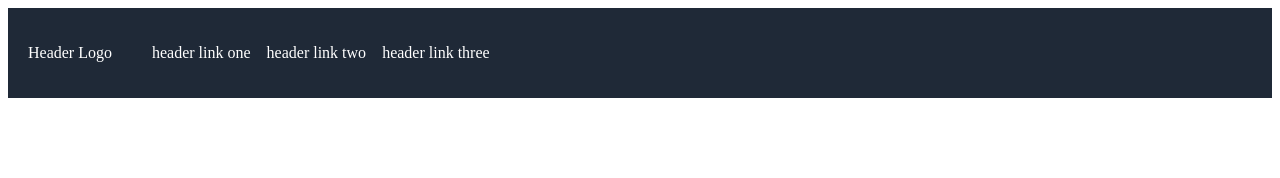
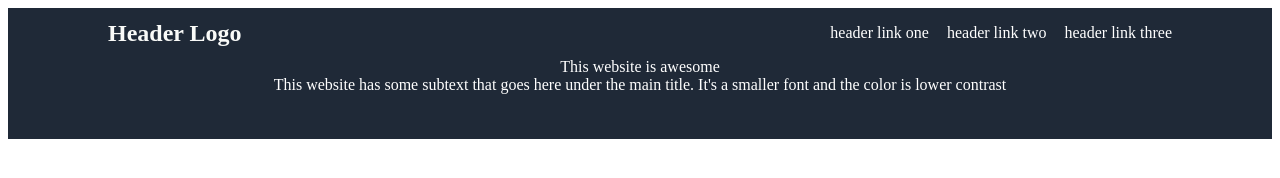
Before and after one commit to richardn257/odin-landing-page, a plain HTML site: page index.html in a window 1280 px wide. Drawn offline with Linux system fonts and the light colour scheme.

Commit message:
Edit modify section 1

```diff
--- a/index.html
+++ b/index.html
@@ -7,21 +7,25 @@
     </head>
     <body>
         <div class="first-section">
+            <div class="header">
                 <div class="left">
+                    <div class="logo">
                         Header Logo
+                    </div>
+                </div>
+                <div class="right">
                     <ul>
                         <li>header link one</li>
                         <li>header link two</li>
                         <li>header link three</li>
                     </ul>
-
                 </div>
-            <div class="right">
-                <!-- <ul>
-                    <li>header link one</li>
-                    <li>header link two</li>
-                    <li>header link three</li>
-                </ul> -->
+            </div>
+            <div class="sec1-content">
+                <div class="sec1-main-title">This website is awesome</div>
+                <div class="sec1-subtext">This website has some subtext that goes here under the main title. It's a smaller font and the color
+                    is lower contrast
+                </div>
             </div>
         </div>
 
--- a/style.css
+++ b/style.css
@@ -1,16 +1,35 @@
 .first-section {
     background: #1F2937;
     color: white;
-    padding: 20px;
+    padding: 0px 100px 45px 100px;
+}
+
+.header {
+    display: flex;
+    justify-content: space-between;
 }
 
 ul {
     list-style-type: none;
     display: flex;
-    gap: 16px;
+    gap: 18px;
+}
+
+.logo {
+    font-size: 24px;
+    color: #F9FAF8;
+    font-weight: bolder;
 }
 
 .left, .right {
     display: flex;
     align-items: center;
 }
+
+.sec1-content {
+    display: flex;
+    flex: 1;
+    flex-direction: column;
+    justify-content: center;
+    align-items: center;
+}
```
Lines whose indentation alone changed are shown as unchanged.
